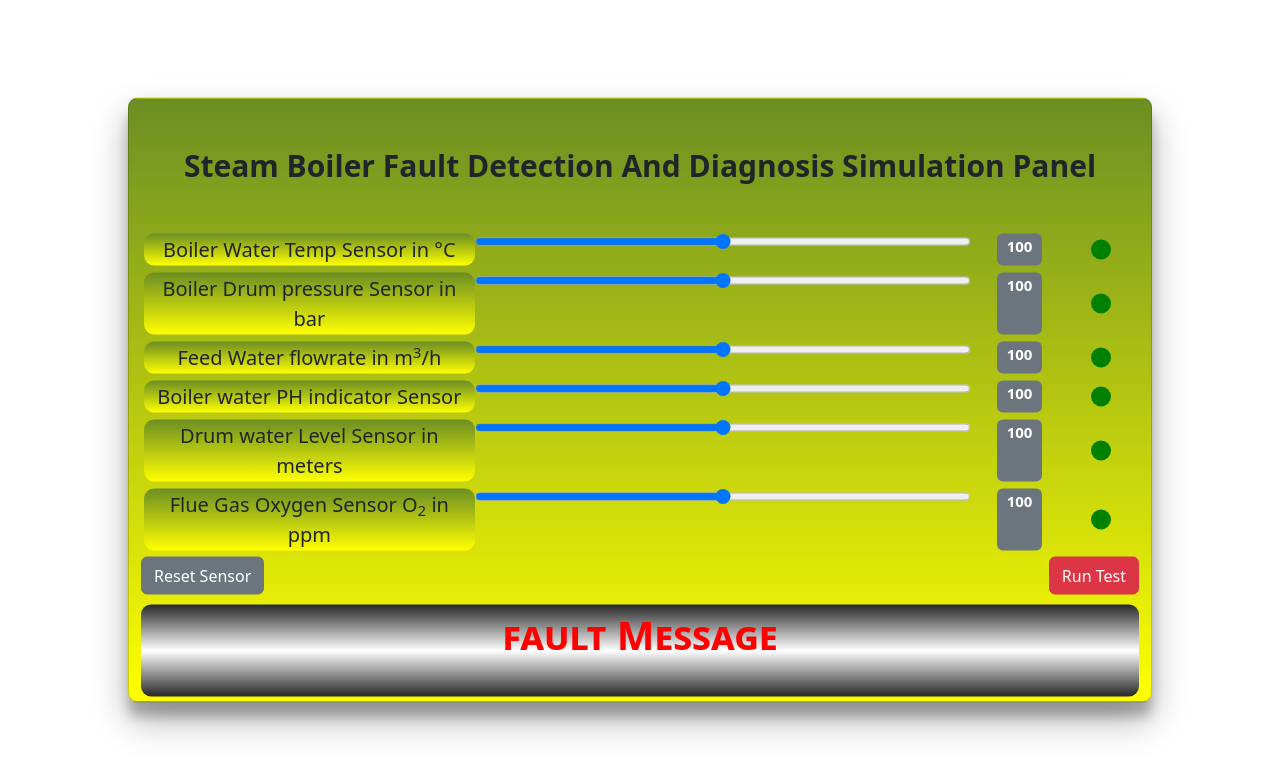
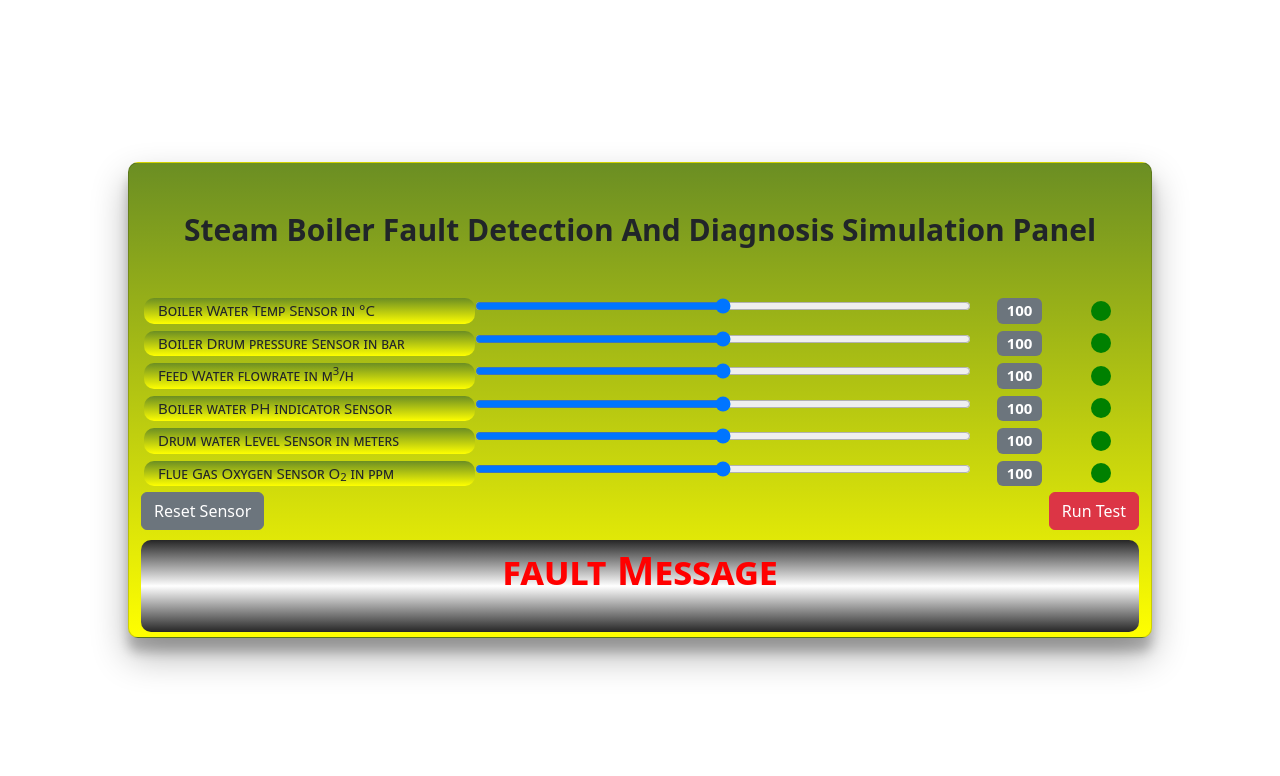
Before and after one commit to DonatusNnaji/first-fault-detection-app, a React (Create React App) app: page / in a window 1280 px wide. Shown: the top 776 px of the page. Built offline with nearby package versions, Linux system fonts and the light colour scheme.

Commit message:
styling features

```diff
--- a/src/sensor.css
+++ b/src/sensor.css
@@ -38,12 +38,17 @@ h1{
 }
 .sliderLabel{
   background-image: linear-gradient(oliveDrab, yellow);
-  padding: 1px 3px;
+  padding: 1px 14px;
   border-radius: 10px;
-  text-align: center;
+  text-align: left;
+  font-size: 15px;
+  font-variant: small-caps;
+  font-stretch: semi-condensed;
+
+
 
 }
-.progress-con input[type="range"]{
+ input[type= "range"] {
   border-radius: 25px;
   color: pink;
   background-color: gold;
```
